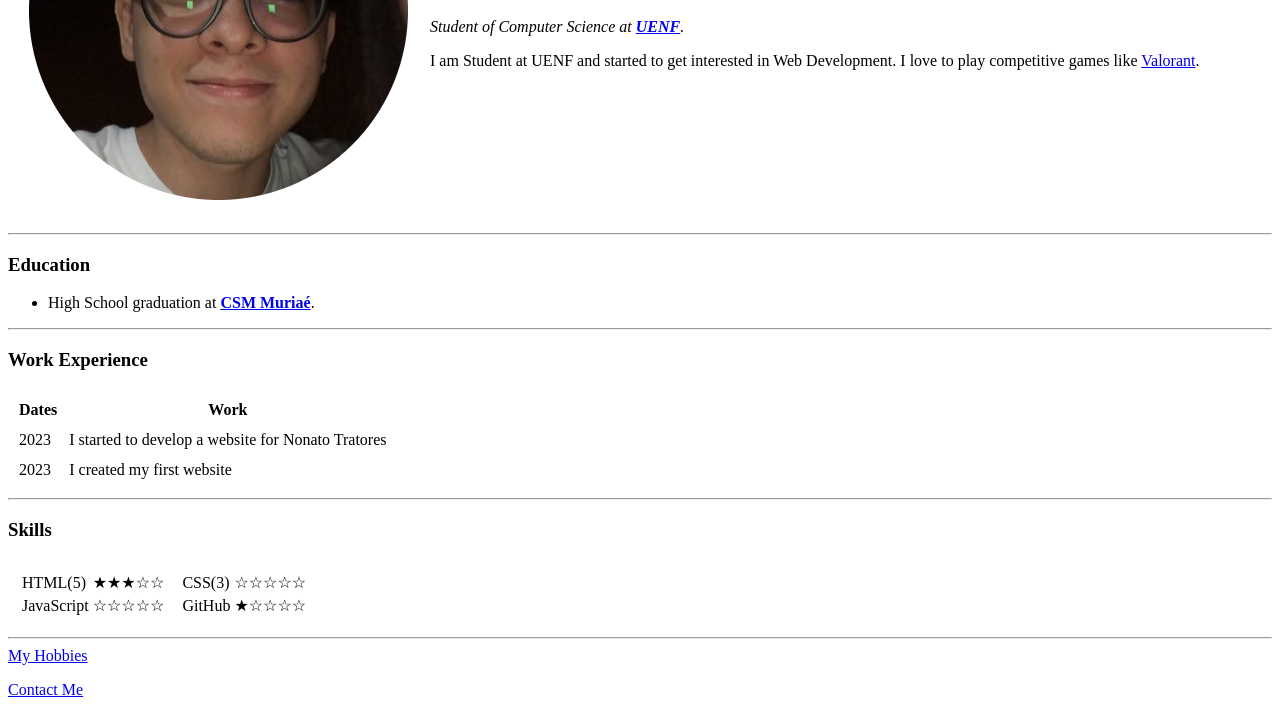
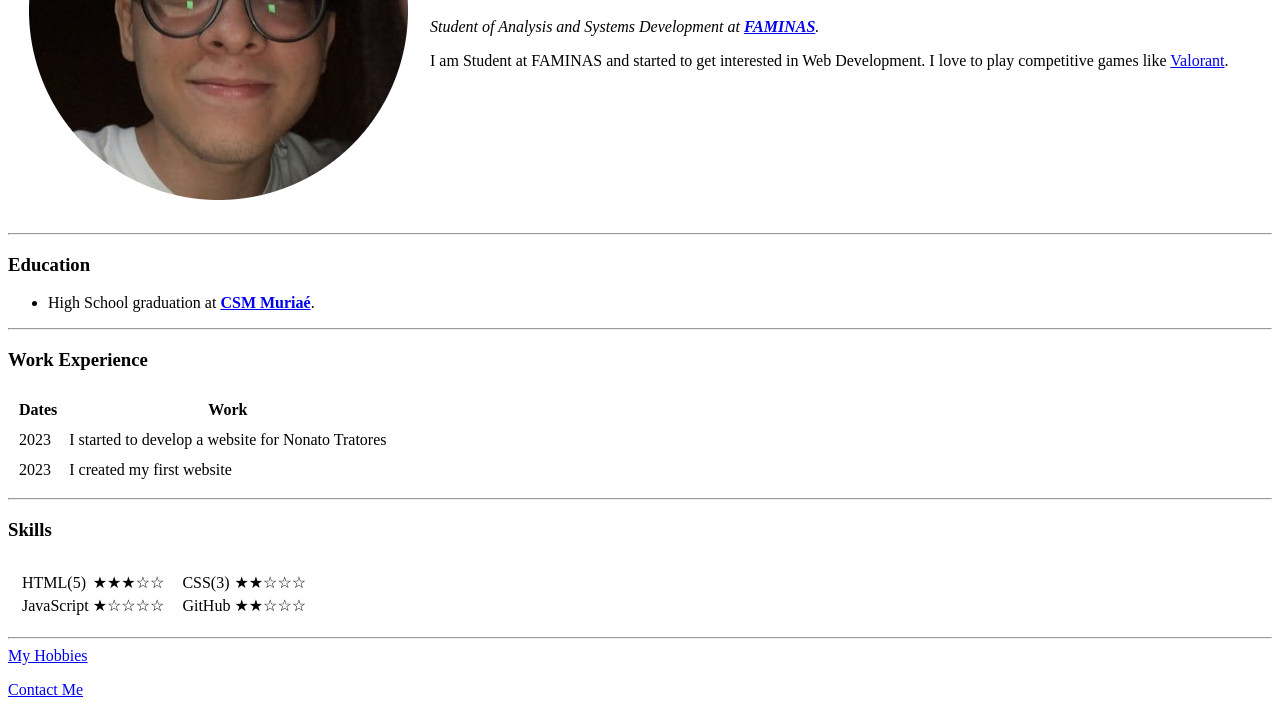
Before and after one commit to dangosil/My-CV, a plain HTML site: page index.html in a window 1280 px wide. Shown: the part 208-923 px from the top of the page. Drawn offline with Linux system fonts and the light colour scheme.

Commit message:
Update index.html

```diff
--- a/index.html
+++ b/index.html
@@ -2,15 +2,15 @@
 <html>
     <head>
         <meta charset="UTF-8">
-        <title>Daniel's Personal Site</title>
+        <title>Daniel's Portfolio</title>
     </head>
     <body>
         <table cellspacing="20">
             <tr>
                 <td><img src="images/daniel.png.png" alt="daniel profile picture"></td>
                 <td><h1>Daniel Gomes Silva</h1>
-                    <p><em>Student of Computer Science at <strong><a href="https://uenf.br/portal/" target="_blank">UENF</a></strong>.</em></p>
-                    <p>I am Student at UENF and started to get interested in Web Development. I love to play competitive games like <a href="https://playvalorant.com/pt-br/?gclid=Cj0KCQiAw8OeBhCeARIsAGxWtUyjICFQNsEx6dhKR5GuhLUooeDtYNN8QeqraaEIGb7GKcMWBw2HgmoaAp50EALw_wcB&gclsrc=aw.ds" target="_blank">Valorant</a>.</p></td>
+                    <p><em>Student of Analysis and Systems Development at <strong><a href="https://uenf.br/portal/" target="_blank">FAMINAS</a></strong>.</em></p>
+                    <p>I am Student at FAMINAS and started to get interested in Web Development. I love to play competitive games like <a href="https://playvalorant.com/pt-br/?gclid=Cj0KCQiAw8OeBhCeARIsAGxWtUyjICFQNsEx6dhKR5GuhLUooeDtYNN8QeqraaEIGb7GKcMWBw2HgmoaAp50EALw_wcB&gclsrc=aw.ds" target="_blank">Valorant</a>.</p></td>
             </tr>
         </table>
         <hr>
@@ -51,7 +51,7 @@
                         </tr>
                         <tr>
                             <td>JavaScript</td>
-                            <td>☆☆☆☆☆</td>
+                            <td>★☆☆☆☆</td>
                         </tr>
                     </table>
                 </td>
@@ -59,11 +59,11 @@
                     <table>
                         <tr>
                             <td>CSS(3)</td>
-                            <td>☆☆☆☆☆</td>
+                            <td>★★☆☆☆</td>
                         </tr>
                         <tr>
                             <td>GitHub</td>
-                            <td>★☆☆☆☆</td>
+                            <td>★★☆☆☆</td>
                         </tr>
                     </table>
                 </td>
```
